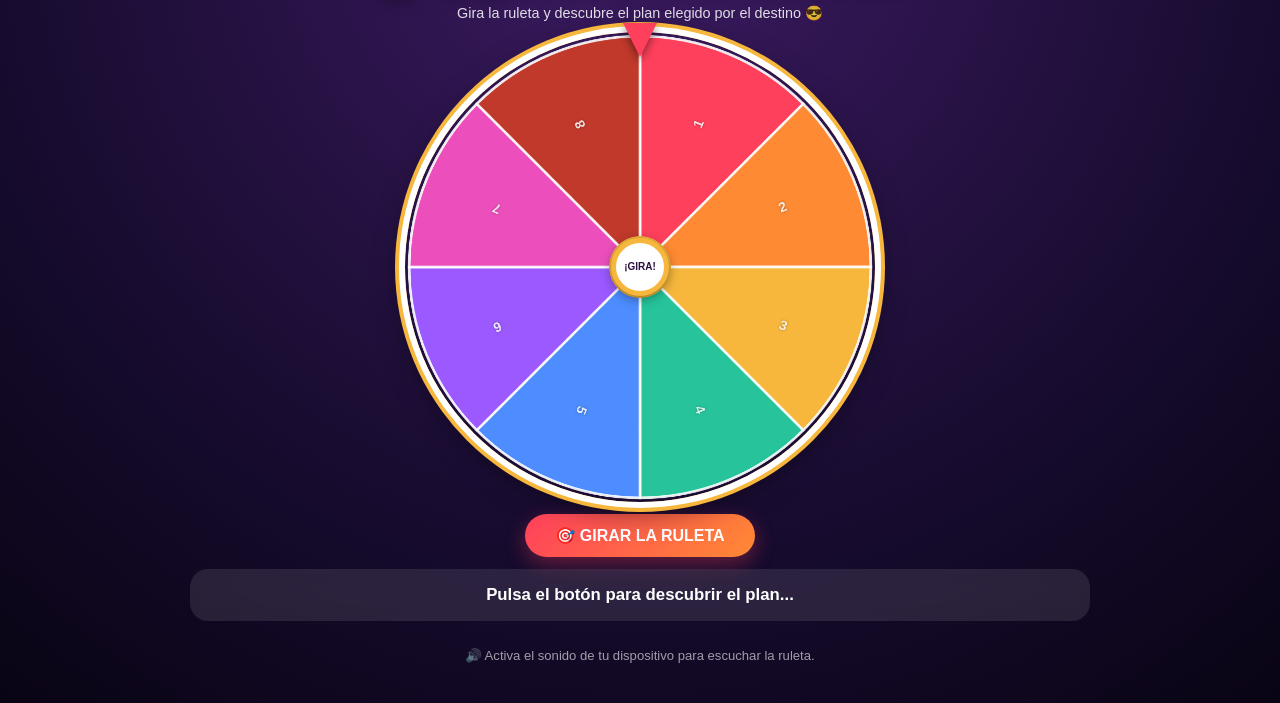
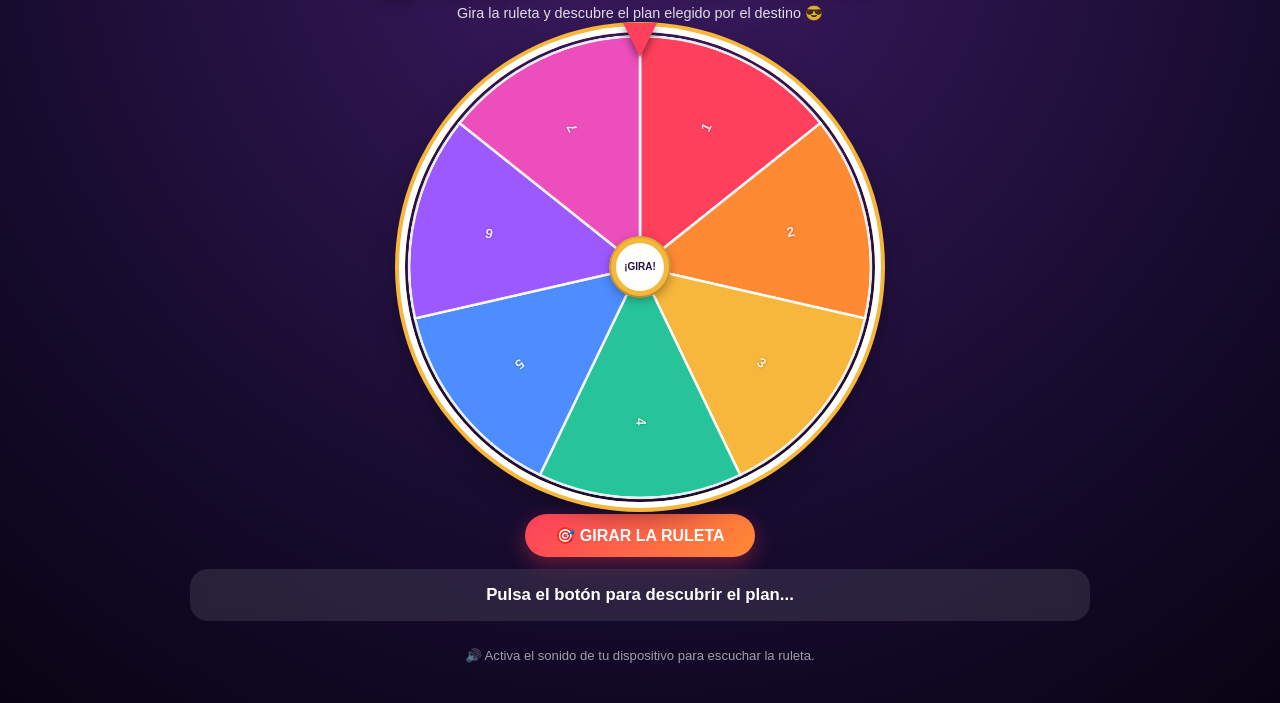
Before and after one commit to victacora/ruleta, a plain HTML site: page index.html in a window 1280 px wide. Shown: the part 97-800 px from the top of the page. Drawn offline with Linux system fonts and the light colour scheme.

Commit message:
Modify options array in index.html
Updated options array in index.html with new entries.

```diff
--- a/index.html
+++ b/index.html
@@ -183,14 +183,13 @@ button:disabled{opacity:.55;cursor:not-allowed;transform:none}
 
 <script>
 const options = [
-  "🎬 Cine + pizza en BBC",
-  "🥩 Churrasco en La Cosecha + BBC",
-  "🍕 Terraza K3: pizza, canelazo o granizado",
-  "🌆 Imanta Roof Top + jarra en BBC",
-  "🍹 Sabio Gastrobar + granizado",
-  "🎰 La Torre Gampling",
-  "🍗 Alitas La María + jarra en BBC",
-  "🔥 Carne llanera + Shorty"
+ "🌮 Comida Mexicana + 🍺 Jarra BBC + 🌿 Kira Eco Hotel",
+  "🥩 Churrasco en La Cosecha + 🍻 Six Reds + 🌙 Claro Luna",
+  "🔥 Churrasco Don Churrasco + 🍧 Granizado + ♨️ Agua Hirviendo",
+  "🍸 Sabio Gastrobar + 🍧 Granizado + 🏡 La Posada",
+  "🦞 Langosta + 🍺 Budweiser + ⛺ La Mirla Gampling",
+  "🍗 Alitas La María + 🍺 Jarra BBC + 🛏️ Hospedaje Comfacauca",
+  "🥩 Carne Llanera Bella Vista + 🍷 Vino + ⛺ Gampling Purace"
 ];
 
 const colors = [
```
